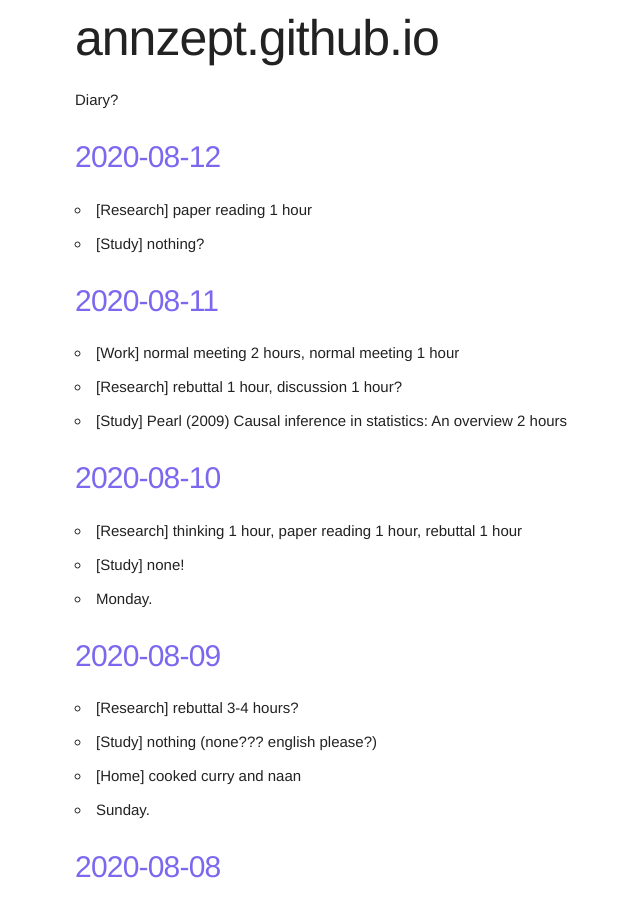
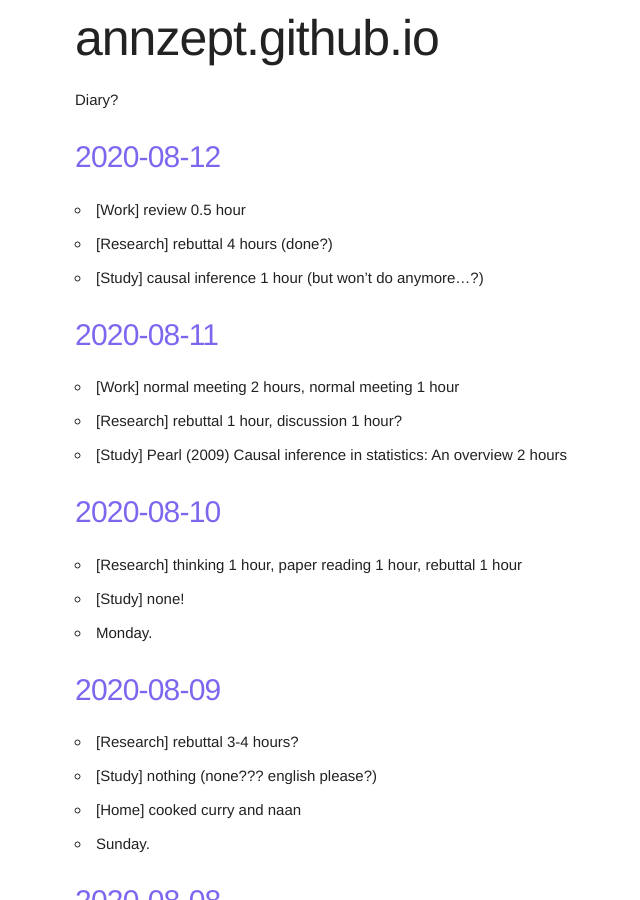
Before and after one commit to annzept/annzept.github.io, a Jekyll site: the page built from index.markdown, in a window 1280 px wide and 900 px high. Shown: the whole window, without its empty margins (85-725 px from the left). Built offline with Jekyll 4.4.1, drawn with Linux system fonts in a browser that asks for light colours.

Commit message:
Thu Aug 13 00:48:25 JST 2020

```diff
--- a/_posts/2020-08-12-diary.md
+++ b/_posts/2020-08-12-diary.md
@@ -5,5 +5,6 @@ date:   2020-08-12 23:59:59 +0900
 categories: diary
 ---
 
-- [Research] paper reading 1 hour
-- [Study] nothing?
+- [Work] review 0.5 hour
+- [Research] rebuttal 4 hours (done?)
+- [Study] causal inference 1 hour (but won't do anymore...?)
```
